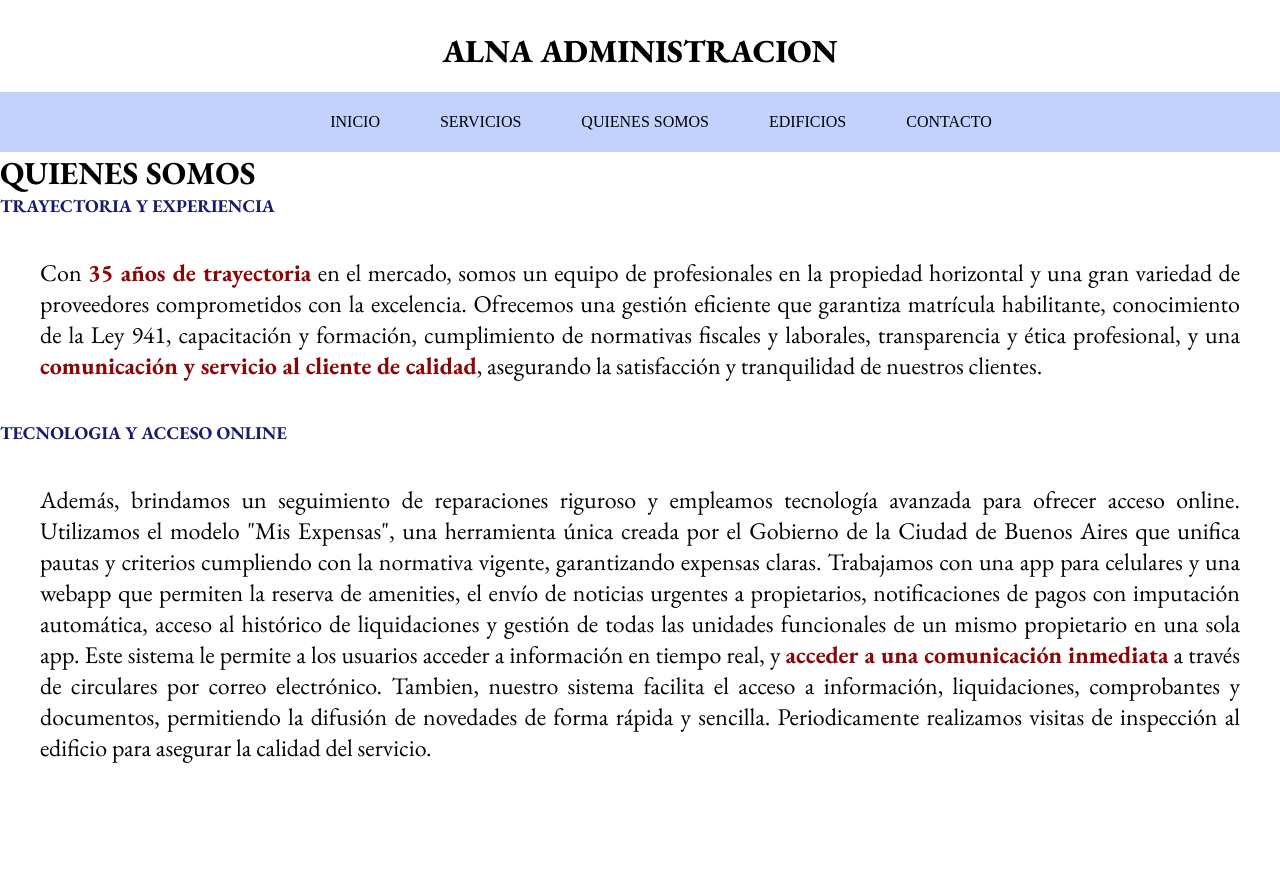
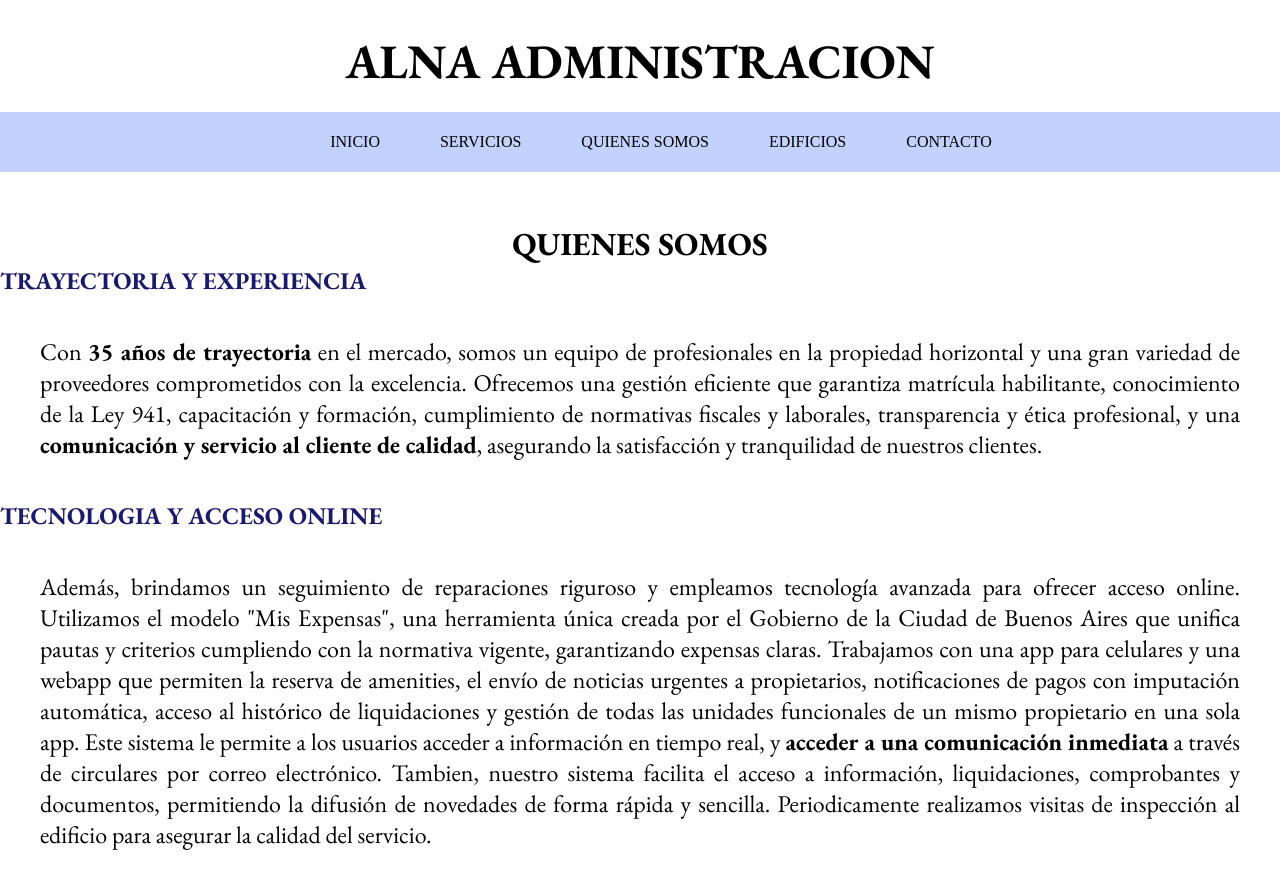
Before and after one commit to Tamibelu/DesarrolloWebCoderhouse, a plain HTML site: page page/quienes-somos.html in a window 1280 px wide. Shown: the top 888 px of the page. Drawn offline with nearby package versions, Linux system fonts and the light colour scheme.

Commit message:
edicion sticky y h2

```diff
--- a/css/style.css
+++ b/css/style.css
@@ -18,7 +18,7 @@ cascada de info para indicar dentro de que seccion aplico la edicion
 @import url(https://fonts.googleapis.com/css2?family=EB+Garamond:ital,wght@0,400..800;1,400..800&display=swap);
 
 /* media query mobile*/
-@media only screen and (mas-width: 500px) {
+@media only screen and (max-width: 500px) {
     body {
         background-color: white;
     }
@@ -43,7 +43,7 @@ cascada de info para indicar dentro de que seccion aplico la edicion
     padding: 0;
 }
 
-/*menu principal y encabezado*/
+/*encabezado ALNA ADMINISTRACION*/
 .encabezado-alna {
     display: flex;
     flex-direction: column;
@@ -56,8 +56,9 @@ cascada de info para indicar dentro de que seccion aplico la edicion
     /* el h1 ocupe el ancho completo del header */
     color: black;
     font-family: "EB Garamond", serif;
-    font-variant: small-caps;
-    font-weight: 800;
+    font-weight: bold;
+    font-size: 300%;
+
 }
 
 header {
@@ -65,22 +66,14 @@ header {
     /* Ajusta según sea necesario */
 }
 
-header body {
-    overflow: visible;
-}
-
-body html {
-    margin: 0;
-    padding: 0;
-    width: 100%;
-}
 
 main {
     height: 2000px;
-    /* Asegura que haya suficiente contenido para scroll */
+    /* suficiente contenido para scroll */
 }
 
-nav {
+/*menu navegacion INICIO SERVICIOS QUIENES EDIFICIOS CONTACTO*/
+.navegador {
     position: sticky;
     top: 20px;
     left: 0;
@@ -120,7 +113,7 @@ nav a:hover {
     text-decoration: underline;
 }
 
-/* imagen y texto inicio*/
+/* imagen y texto INICIO*/
 .image-container {
     position: relative;
     width: 100%;
@@ -161,7 +154,6 @@ nav a:hover {
 }
 
 
-
 /* selector id es: "#" */
 #blue {
     color: midnightblue;
@@ -193,18 +185,22 @@ main a .colortitulo {
     /* Añade un borde para visualizar el contenedor */
 }
 
-/*titulos y subtitulos*/
+/*TITULOS SERVICIOS QUIENES EDIFICIOS CONTACTO*/
 
 h2 {
     color: black;
     font-size: xx-large;
     font-family: "EB Garamond", serif;
     font-weight: bold;
+    display: flex;
+    flex-direction: column;
+    text-align: center;
+    margin-top: 4%;
 }
-
+/*SUBTITULOS*/
 h3 {
     color: midnightblue;
-    font-size: large;
+    font-size: x-large;
     font-family: "EB Garamond", serif;
 }
 
@@ -217,7 +213,7 @@ p {
 }
 
 section p strong {
-    color: rgb(138, 5, 5);
+    color: black
 }
 
 #presentacion-inicio {
@@ -254,7 +250,6 @@ footer {
     text-align: center;
     color: rgb(61, 62, 62);
 }
-
 
 
 /*medidas de imagenes*/
--- a/page/quienes-somos.html
+++ b/page/quienes-somos.html
@@ -19,7 +19,10 @@
 <body>
 
     <header>
+        <div class="alna">
             <h1 class="encabezado-alna">ALNA ADMINISTRACION</h1>
+        </div>
+        <div class="navegador">
             <nav>
                 <ul>
                     <li><a href="../index.html">INICIO</a> </li>
@@ -29,6 +32,7 @@
                     <li><a href="../page/contacto.html">CONTACTO</a> </li>
                 </ul>
             </nav>
+        </div>
     </header>
 
     <main>
@@ -36,13 +40,29 @@
             <h2>QUIENES SOMOS</h2>
             <h3>TRAYECTORIA Y EXPERIENCIA</h3>
 
-            <p class="parrafo-quienes-somos">Con <strong>35 años de trayectoria</strong> en el mercado, somos un equipo de profesionales en la propiedad horizontal y una gran variedad de proveedores comprometidos con la excelencia. Ofrecemos una gestión eficiente que garantiza matrícula habilitante, conocimiento de la Ley 941, capacitación y formación, cumplimiento de normativas fiscales y laborales, transparencia y ética profesional, y una <strong>comunicación y servicio al cliente de calidad</strong>, asegurando la satisfacción y tranquilidad de nuestros clientes.</p>
+            <p class="parrafo-quienes-somos">Con <strong>35 años de trayectoria</strong> en el mercado, somos un equipo
+                de profesionales en la propiedad horizontal y una gran variedad de proveedores comprometidos con la
+                excelencia. Ofrecemos una gestión eficiente que garantiza matrícula habilitante, conocimiento de la Ley
+                941, capacitación y formación, cumplimiento de normativas fiscales y laborales, transparencia y ética
+                profesional, y una <strong>comunicación y servicio al cliente de calidad</strong>, asegurando la
+                satisfacción y tranquilidad de nuestros clientes.</p>
         </section>
 
         <section>
             <h3>TECNOLOGIA Y ACCESO ONLINE</h3>
 
-            <p class="parrafo-quienes-somos">Además, brindamos un seguimiento de reparaciones riguroso y empleamos tecnología avanzada para ofrecer acceso online. Utilizamos el modelo "Mis Expensas", una herramienta única creada por el Gobierno de la Ciudad de Buenos Aires que unifica pautas y criterios cumpliendo con la normativa vigente, garantizando expensas claras. Trabajamos con una app para celulares y una webapp que permiten la reserva de amenities, el envío de noticias urgentes a propietarios, notificaciones de pagos con imputación automática, acceso al histórico de liquidaciones y gestión de todas las unidades funcionales de un mismo propietario en una sola app. Este sistema le permite a los usuarios acceder a información en tiempo real, y <strong>acceder a una comunicación inmediata</strong> a través de circulares por correo electrónico. Tambien, nuestro sistema facilita el acceso a información, liquidaciones, comprobantes y documentos, permitiendo la difusión de novedades de forma rápida y sencilla. Periodicamente realizamos visitas de inspección al edificio para asegurar la calidad del servicio.</p>
+            <p class="parrafo-quienes-somos">Además, brindamos un seguimiento de reparaciones riguroso y empleamos
+                tecnología avanzada para ofrecer acceso online. Utilizamos el modelo "Mis Expensas", una herramienta
+                única creada por el Gobierno de la Ciudad de Buenos Aires que unifica pautas y criterios cumpliendo con
+                la normativa vigente, garantizando expensas claras. Trabajamos con una app para celulares y una webapp
+                que permiten la reserva de amenities, el envío de noticias urgentes a propietarios, notificaciones de
+                pagos con imputación automática, acceso al histórico de liquidaciones y gestión de todas las unidades
+                funcionales de un mismo propietario en una sola app. Este sistema le permite a los usuarios acceder a
+                información en tiempo real, y <strong>acceder a una comunicación inmediata</strong> a través de
+                circulares por correo electrónico. Tambien, nuestro sistema facilita el acceso a información,
+                liquidaciones, comprobantes y documentos, permitiendo la difusión de novedades de forma rápida y
+                sencilla. Periodicamente realizamos visitas de inspección al edificio para asegurar la calidad del
+                servicio.</p>
         </section>
 
     </main>
```
Also changed, not shown: index.html (+4 -0 lines), page/contacto.html (+9 -3 lines), page/edificios.html (+12 -2 lines), page/servicios.html (+4 -1 lines). Lines whose indentation alone changed are shown as unchanged.
